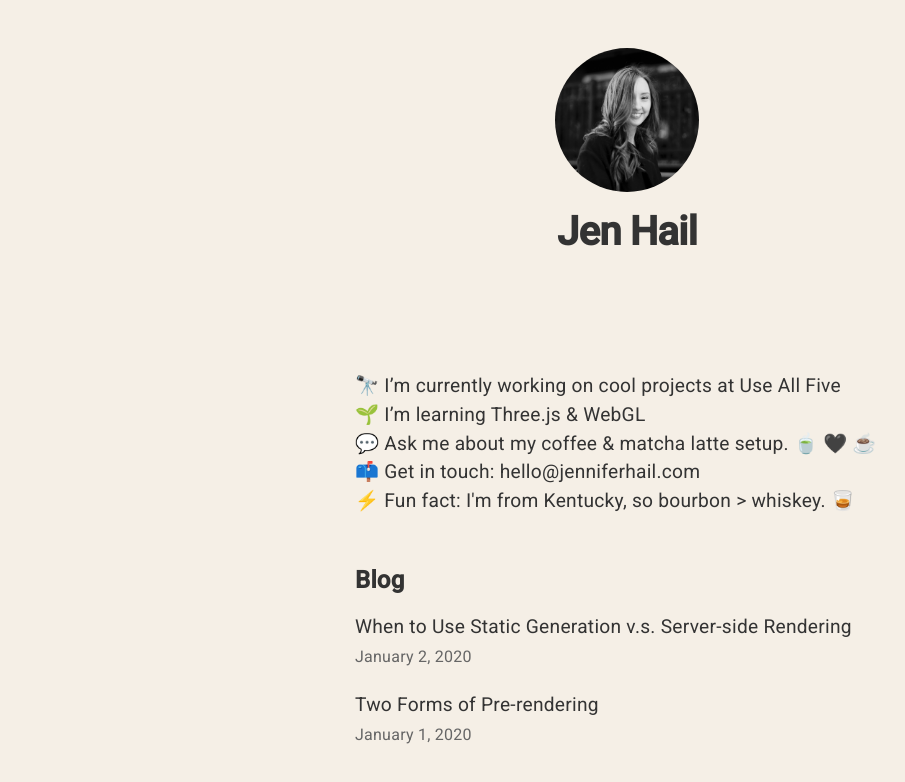
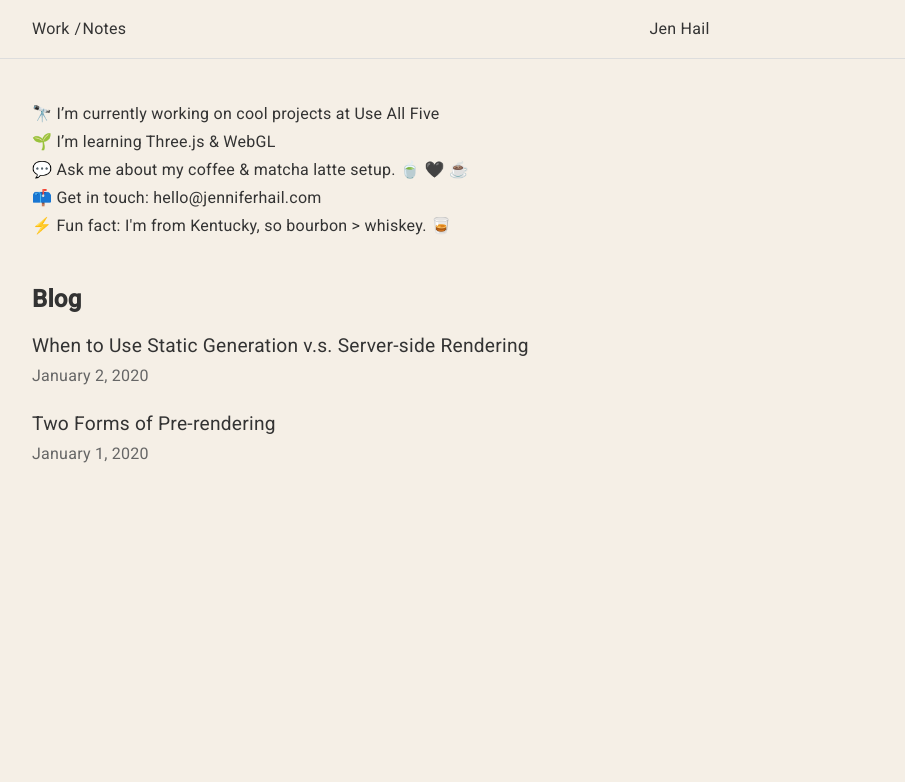
Before and after one commit to jenniferhail/nextjs-blog, a Next.js app: page / in a window 1280 px wide. Shown: the top 782 px of the page, without its empty margins (13-918 px from the left). Built offline with nearby package versions, Linux system fonts and the light colour scheme.

Commit message:
layout, header & nav

```diff
--- /dev/null
+++ b/components/Layout/Header/index.js
@@ -0,0 +1,54 @@
+import Link from 'next/link'
+import Nav from '../Nav'
+import styles from './index.module.scss'
+
+const Header = (props) => {
+  return (
+    <header className={styles.header}>
+      <Nav />
+      <Link href="/">
+        <a className={styles.logo}>Jen Hail</a>
+      </Link>
+    </header>
+  )
+}
+
+export default Header
+
+{
+  /* <header className={styles.header}>
+{home ? (
+  <>
+    <Image
+      priority
+      src="/images/profile.jpg"
+      className={utilStyles.borderCircle}
+      height={144}
+      width={144}
+      alt={name}
+    />
+    <h1 className={utilStyles.heading2Xl}>{name}</h1>
+  </>
+) : (
+  <>
+    <Link href="/">
+      <a>
+        <Image
+          priority
+          src="/images/profile.jpg"
+          className={utilStyles.borderCircle}
+          height={108}
+          width={108}
+          alt={name}
+        />
+      </a>
+    </Link>
+    <h2 className={utilStyles.headingLg}>
+      <Link href="/">
+        <a className={utilStyles.colorInherit}>{name}</a>
+      </Link>
+    </h2>
+  </>
+)}
+</header> */
+}
--- /dev/null
+++ b/components/Layout/Header/index.module.scss
@@ -0,0 +1,35 @@
+@use '../../../styles/variables' as v;
+@use '../../../styles/typography' as t;
+
+.header {
+  display: grid;
+  grid-template-columns: 1fr 1fr;
+  grid-gap: 45px;
+  align-items: center;
+
+  position: fixed;
+  width: 100%;
+  padding: 15px v.$padding;
+  top: 0;
+  left: 0;
+  right: 0;
+  background-color: v.$background-color;
+  border-bottom: 1px solid v.$light-gray;
+  z-index: 10;
+
+  @media screen and (max-width: 600px) {
+    padding: 15px v.$mobile-padding;
+  }
+}
+
+.logo {
+  margin-bottom: 0;
+
+  @media screen and (v.$mobile) {
+    flex: 0 0 50%;
+  }
+
+  a {
+    border: none;
+  }
+}
--- /dev/null
+++ b/components/Layout/Nav/index.js
@@ -0,0 +1,23 @@
+import Link from 'next/link'
+import styles from './index.module.scss'
+
+const Nav = (props) => {
+  return (
+    <nav className={styles.nav}>
+      <ul className={styles.list}>
+        <li className={styles.item}>
+          <Link href="/#work">
+            <a>Work</a>
+          </Link>
+        </li>
+        <li className={styles.item}>
+          <Link href="/#notes">
+            <a>Notes</a>
+          </Link>
+        </li>
+      </ul>
+    </nav>
+  )
+}
+
+export default Nav
--- /dev/null
+++ b/components/Layout/Nav/index.module.scss
@@ -0,0 +1,19 @@
+@use '../../../styles/variables' as v;
+@use '../../../styles/typography' as t;
+
+.item {
+  display: inline;
+
+  &:first-child:after {
+    content: '/';
+    padding: 0 1px 0 5px;
+  }
+
+  a {
+    border: none;
+  }
+}
+
+.list {
+  padding: 0;
+}
--- a/components/Layout/index.js
+++ b/components/Layout/_Layout/index.js
@@ -1,8 +1,9 @@
 import Head from 'next/head'
 import Image from 'next/image'
 import styles from './index.module.scss'
-import utilStyles from '../../styles/utils.module.scss'
+import utilStyles from '../../../styles/utils.module.scss'
 import Link from 'next/link'
+import Header from '../Header'
 
 const name = 'Jen Hail'
 export const siteTitle = 'Next.js Sample Website'
@@ -25,41 +26,7 @@ export default function Layout({ children, home }) {
         <meta name="og:title" content={siteTitle} />
         <meta name="twitter:card" content="summary_large_image" />
       </Head>
-      <header className={styles.header}>
-        {home ? (
-          <>
-            <Image
-              priority
-              src="/images/profile.jpg"
-              className={utilStyles.borderCircle}
-              height={144}
-              width={144}
-              alt={name}
-            />
-            <h1 className={utilStyles.heading2Xl}>{name}</h1>
-          </>
-        ) : (
-          <>
-            <Link href="/">
-              <a>
-                <Image
-                  priority
-                  src="/images/profile.jpg"
-                  className={utilStyles.borderCircle}
-                  height={108}
-                  width={108}
-                  alt={name}
-                />
-              </a>
-            </Link>
-            <h2 className={utilStyles.headingLg}>
-              <Link href="/">
-                <a className={utilStyles.colorInherit}>{name}</a>
-              </Link>
-            </h2>
-          </>
-        )}
-      </header>
+      <Header />
       <main>{children}</main>
       {!home && (
         <div className={styles.backToHome}>
--- a/components/Layout/index.module.scss
+++ b/components/Layout/_Layout/index.module.scss
@@ -1,13 +1,13 @@
+@use '../../../styles/variables' as v;
+
 .container {
-  max-width: 36rem;
-  padding: 0 1rem;
-  margin: 3rem auto 6rem;
+  padding: 0 v.$padding;
 }
 
 .header {
+  align-items: center;
   display: flex;
   flex-direction: column;
-  align-items: center;
 }
 
 .backToHome {
--- a/pages/_app.js
+++ b/pages/_app.js
@@ -1,4 +1,4 @@
-import '../styles/global.scss';
+import '../styles/global.scss'
 
 export default function App({ Component, pageProps }) {
   return <Component {...pageProps} />
--- a/pages/index.js
+++ b/pages/index.js
@@ -1,6 +1,6 @@
 import cn from 'classnames'
 import Head from 'next/head'
-import Layout, { siteTitle } from '../components/Layout'
+import Layout, { siteTitle } from '../components/Layout/_Layout'
 import { getSortedPostsData } from '../lib/posts'
 import utilStyles from '../styles/utils.module.scss'
 import Link from 'next/link'
@@ -12,12 +12,17 @@ export default function Home({ allPostsData }) {
       <Head>
         <title>{siteTitle}</title>
       </Head>
-      <section className={utilStyles.headingMd}>
-        <p>🔭 I’m currently working on cool projects at Use All Five<br />
-          🌱 I’m learning Three.js & WebGL<br />
-          💬 Ask me about my coffee & matcha latte setup. 🍵 🖤 ☕️<br />
-          📫 Get in touch: hello@jenniferhail.com<br />
-          ⚡ Fun fact: I'm from Kentucky, so bourbon > whiskey. 🥃</p>
+      <section>
+        <p>
+          🔭 I’m currently working on cool projects at Use All Five
+          <br />
+          🌱 I’m learning Three.js & WebGL
+          <br />
+          💬 Ask me about my coffee & matcha latte setup. 🍵 🖤 ☕️
+          <br />
+          📫 Get in touch: hello@jenniferhail.com
+          <br />⚡ Fun fact: I'm from Kentucky, so bourbon > whiskey. 🥃
+        </p>
       </section>
       <section className={cn(utilStyles.headingMd, utilStyles.padding1px)}>
         <h2 className={utilStyles.headingLg}>Blog</h2>
@@ -43,7 +48,7 @@ export async function getStaticProps() {
   const allPostsData = getSortedPostsData()
   return {
     props: {
-      allPostsData
+      allPostsData,
+    },
   }
 }
-}
```
Also changed, not shown: pages/posts/[id].js (+4 -4 lines). Lines whose indentation alone changed are shown as unchanged.
